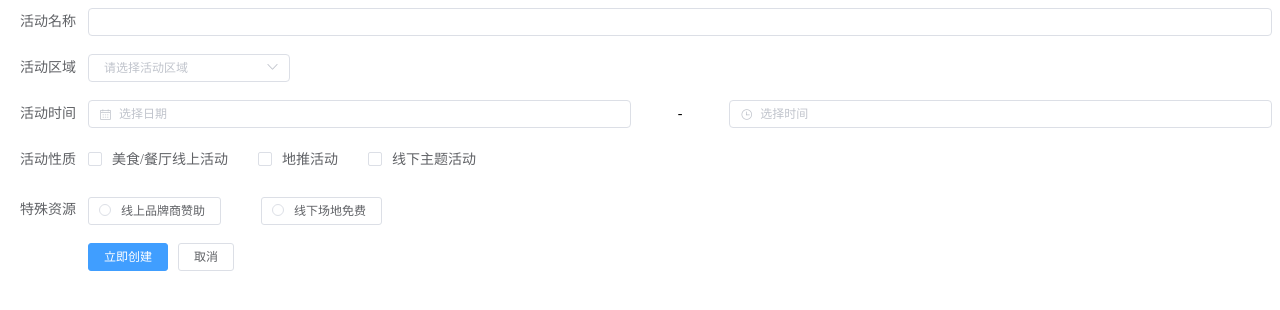
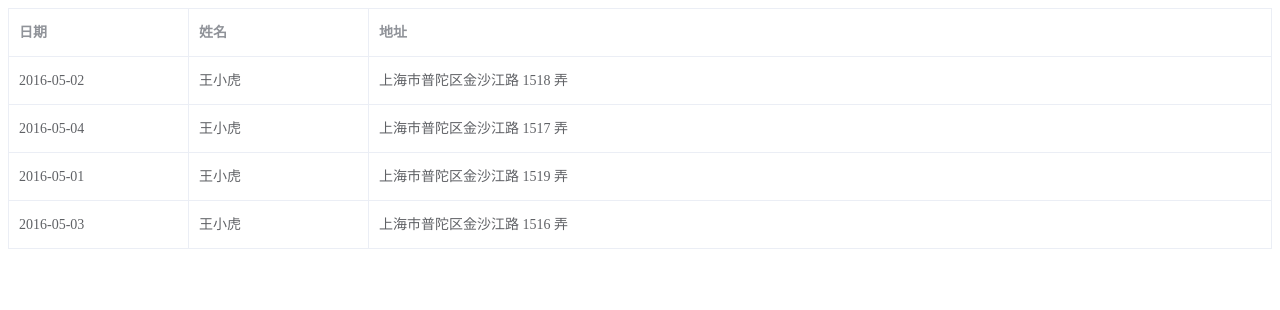
Before and after one commit to kingyeahwei/element_learning, a Vue app: page / in a window 1280 px wide. Shown: the top 310 px of the page. Built offline with nearby package versions, Linux system fonts and the light colour scheme.

Commit message:
table 带边框表格

```diff
--- a/src/App.vue
+++ b/src/App.vue
@@ -1,42 +1,24 @@
 <template>
   <div id="app">
-    <el-form ref="form" :model="sizeForm" label-width="80px" size="mini">
-      <el-form-item label="活动名称">
-        <el-input v-model="sizeForm.name"></el-input>
-      </el-form-item>
-      <el-form-item label="活动区域">
-        <el-select v-model="sizeForm.region" placeholder="请选择活动区域">
-          <el-option label="区域1" value="shanghai"></el-option>
-          <el-option label="区域2" value="beijing"></el-option>
-        </el-select>
-      </el-form-item>
-      <el-form-item label="活动时间">
-        <el-col :span="11">
-          <el-date-picker type="date" placeholder="选择日期" v-model="sizeForm.date1" style="width: 100%"></el-date-picker>
-        </el-col>
-        <el-col :span="2" class="line" style="text-align: center">-</el-col>
-        <el-col :span="11">
-          <el-time-picker placeholder="选择时间" v-model="sizeForm.date2" style="width: 100%"></el-time-picker>
-        </el-col>
-      </el-form-item>
-      <el-form-item label="活动性质">
-        <el-checkbox-group v-model="sizeForm.type">
-          <el-checkbox label="美食/餐厅线上活动" name="type"></el-checkbox>
-          <el-checkbox label="地推活动" name="type"></el-checkbox>
-          <el-checkbox label="线下主题活动" name="type"></el-checkbox>
-        </el-checkbox-group>
-      </el-form-item>
-      <el-form-item label="特殊资源">
-        <el-radio-group v-model="sizeForm.resource">
-          <el-radio border label="线上品牌商赞助"></el-radio>
-          <el-radio border label="线下场地免费"></el-radio>
-        </el-radio-group>
-      </el-form-item>
-      <el-form-item>
-        <el-button type="primary" @click="onSubmit">立即创建</el-button>
-        <el-button>取消</el-button>
-      </el-form-item>
-    </el-form>
+    <el-table
+      :data="tableData"
+      border
+      style="width: 100%">
+      <el-table-column
+        prop="date"
+        label="日期"
+        width="180"
+      ></el-table-column>
+      <el-table-column
+        prop="name"
+        label="姓名"
+        width="180"
+      ></el-table-column>
+      <el-table-column
+        prop="address"
+        label="地址"
+      ></el-table-column>
+    </el-table>
   </div>
 </template>
 
@@ -46,23 +28,28 @@
         name: "app",
         data() {
             return {
-                sizeForm: {
-                    name:"",
-                    region: "",
-                    date1: "",
-                    date2: "",
-                    delivery: "",
-                    type: [],
-                    resource: "",
-                    desc: ""
-                }
-            };
+                tableData: [
+                    {
+                        date: '2016-05-02',
+                        name: '王小虎',
+                        address: '上海市普陀区金沙江路 1518 弄'
+                    }, {
+                        date: '2016-05-04',
+                        name: '王小虎',
+                        address: '上海市普陀区金沙江路 1517 弄'
+                    }, {
+                        date: '2016-05-01',
+                        name: '王小虎',
+                        address: '上海市普陀区金沙江路 1519 弄'
+                    }, {
+                        date: '2016-05-03',
+                        name: '王小虎',
+                        address: '上海市普陀区金沙江路 1516 弄'
+                    }
+                ]
+            }
         },
-        methods: {
-            onSubmit() {
-                console.log("submit!!!")
-            }
-        }
+        methods: {}
     };
 </script>
 
```
